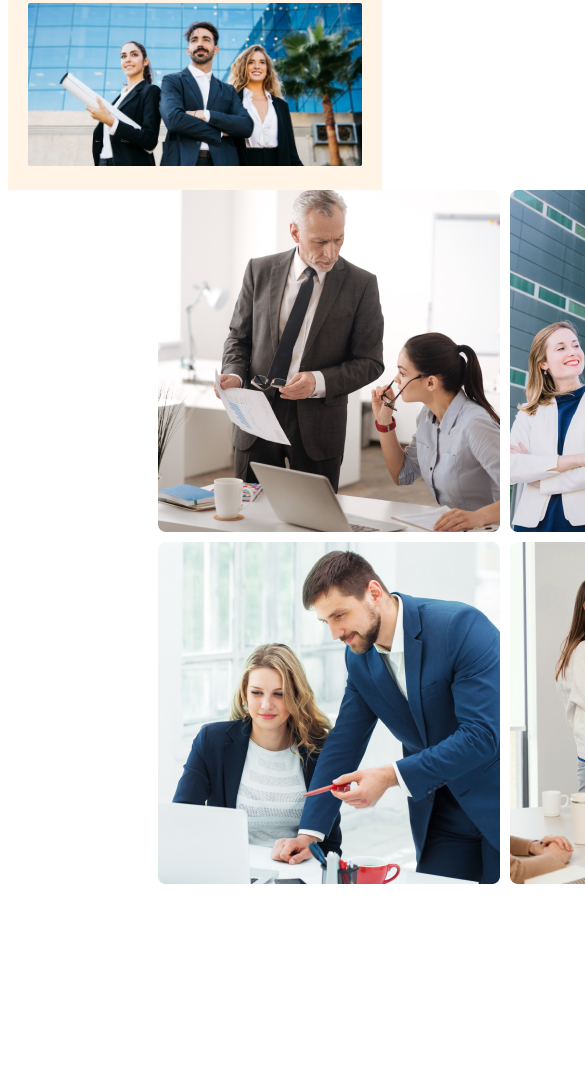
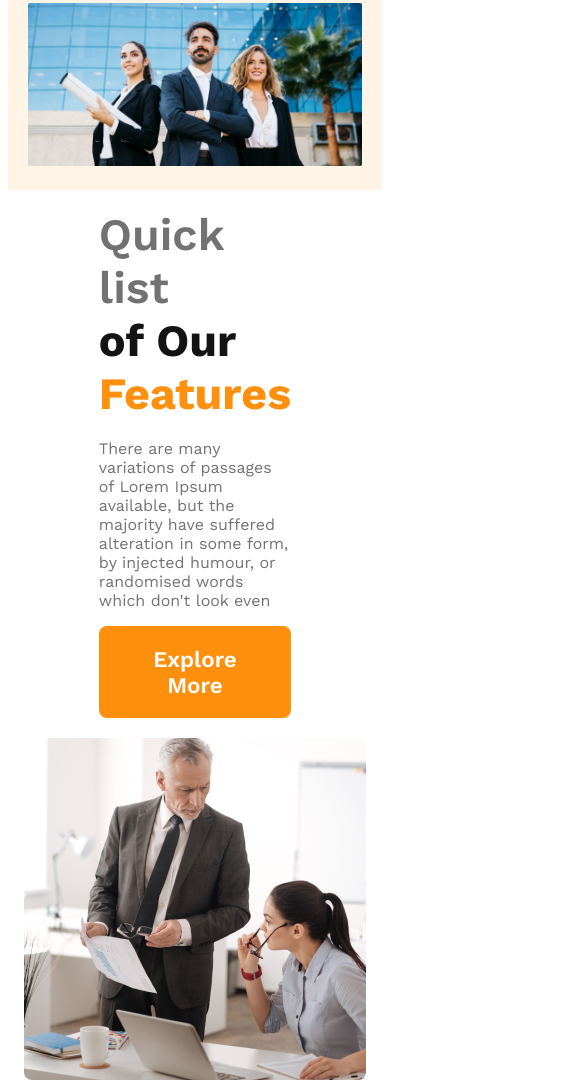
Before and after one commit to ridoyanhasan/g3-architecs-website, a plain HTML site: page index.html in a window 390 px wide. Shown: the part 859-1942 px from the top of the page, 585 px wide, since content can reach past the window. Before the commit the page ends 1751 px from the top, so only its background shows below. Drawn offline with nearby package versions, Linux system fonts and the light colour scheme.

Commit message:
team section responsive

```diff
--- a/styles/style.css
+++ b/styles/style.css
@@ -102,6 +102,20 @@ main{
     .banner-content{
         width: 100%;
     }
+    .team-container{
+        flex-direction: column;
+        flex-direction: column-reverse;
+
+    }
+    .team-img-container{
+        grid-template-columns:repeat(1,1fr);
+        padding: 0;
+        margin-top: 20px;
+    }
+    .team-content{
+        padding-left: 20px;
+        padding-right: 20px;
+    }
 
     }
     /* medium device responcive */
@@ -118,4 +132,9 @@ main{
         .team-container{
             flex-direction: column;
         }
+        .team-img-container{
+            grid-template-columns:2,1fr;
+            padding: 0;
+            gr
+        }
     }
```
